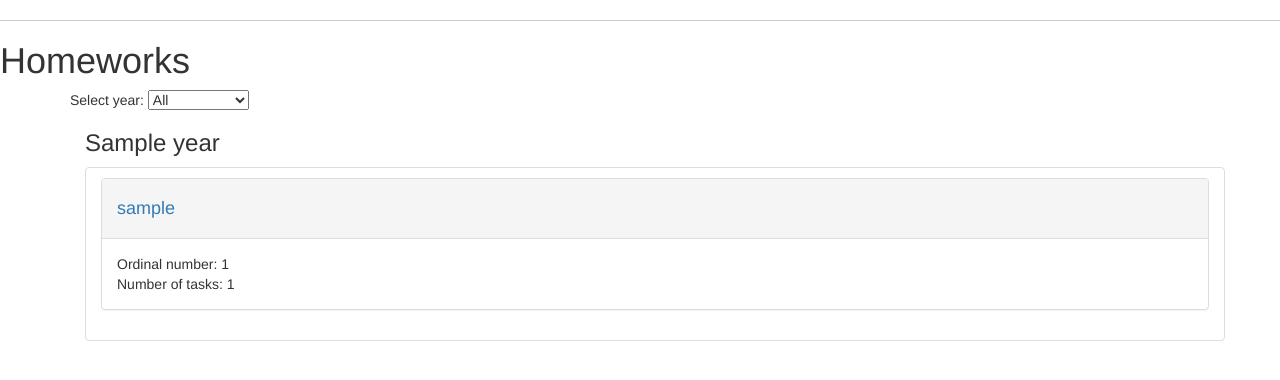
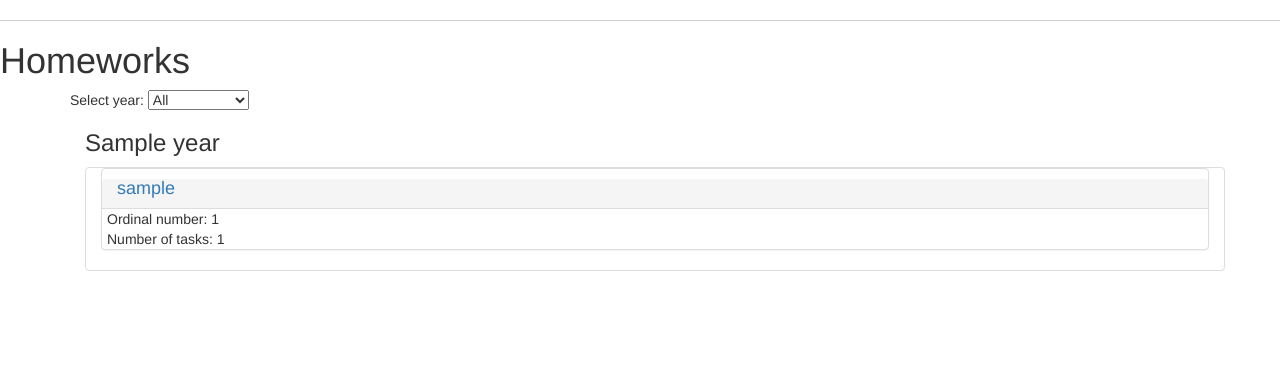
Before and after one commit to KSET/OKOSL_homeworks, a Flask app: template app/templates/homeworks.html in a window 1280 px wide. Shown: the part 112-492 px from the top of the page. Run offline with Flask 2, Linux system fonts and the light colour scheme; the template is opened without the code that fills it: most values are stand-ins (such as "Sample title", 1, 10 or a date in 2020); parts of the project's set-up code (start-up, migrations or seed data) failed here and were passed over; some libraries are stand-ins or nearby versions.

Commit message:
Reduced some unnecessary vertical spacing

```diff
--- a/app/static/css/okosl.css
+++ b/app/static/css/okosl.css
@@ -14,3 +14,20 @@ textarea { font-family: "Courier New", Courier, monospace; }
 	font-family: "Courier New", Courier, monospace;
 	white-space: pre-wrap;
 }
+
+.panel-heading {
+	padding-top: 0px;
+	padding-bottom: 0px;
+}
+
+.panel-body {
+	padding-top: 0px;
+	padding-bottom: 0px;
+	padding-left: 5px;
+	padding-right: 5px;
+}
+
+.list-group-item {
+	padding-top: 0px;
+	padding-bottom: 0px;
+}
```
Also changed, not shown: app/templates/solution_group_list_item.html (+13 -12 lines), app/templates/solution_group_page.html (+14 -15 lines).
